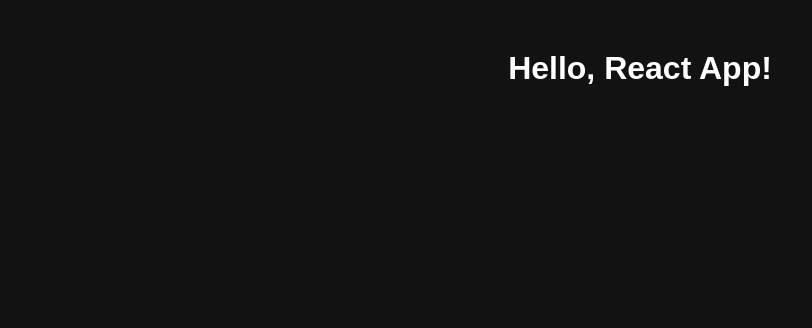
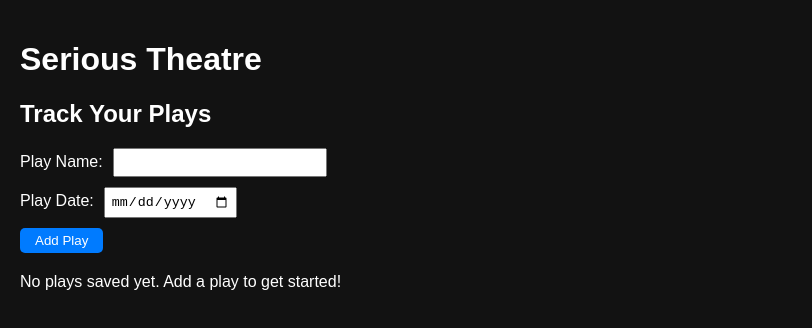
Before and after one commit to tescoboy/serious-theatre, a React (Create React App) app: page / in a window 1280 px wide. Shown: the top 328 px of the page, without its empty margins (0-812 px from the left). Built offline with nearby package versions, Linux system fonts and the light colour scheme; the HTML template or start-up script is replaced by a standard one.

Commit message:
Update App.js

```diff
--- a/src/App.js
+++ b/src/App.js
@@ -1,9 +1,109 @@
-import React from 'react';
+import React, { useState, useEffect } from "react";
 
 const App = () => {
+  // State for play inputs
+  const [playName, setPlayName] = useState("");
+  const [playDate, setPlayDate] = useState("");
+  const [plays, setPlays] = useState([]);
+
+  // Load plays from localStorage on initial render
+  useEffect(() => {
+    const savedPlays = JSON.parse(localStorage.getItem("seriousTheatrePlays")) || [];
+    setPlays(savedPlays);
+  }, []);
+
+  // Save plays to localStorage whenever plays state changes
+  useEffect(() => {
+    localStorage.setItem("seriousTheatrePlays", JSON.stringify(plays));
+  }, [plays]);
+
+  // Handle form submission
+  const handleAddPlay = (e) => {
+    e.preventDefault();
+    if (!playName || !playDate) {
+      alert("Please enter both a name and a date for the play.");
+      return;
+    }
+
+    const newPlay = { id: Date.now(), name: playName, date: playDate };
+    setPlays((prevPlays) => [...prevPlays, newPlay]);
+    setPlayName("");
+    setPlayDate("");
+  };
+
+  // Render the app
   return (
-    <div style={{ textAlign: 'center', marginTop: '50px' }}>
-      <h1>Hello, React App!</h1>
+    <div style={{ padding: "20px", fontFamily: "Arial, sans-serif" }}>
+      <h1>Serious Theatre</h1>
+      <h2>Track Your Plays</h2>
+
+      {/* Form to add a new play */}
+      <form onSubmit={handleAddPlay} style={{ marginBottom: "20px" }}>
+        <div>
+          <label>
+            Play Name:
+            <input
+              type="text"
+              value={playName}
+              onChange={(e) => setPlayName(e.target.value)}
+              style={{ marginLeft: "10px", padding: "5px", width: "200px" }}
+            />
+          </label>
+        </div>
+        <div style={{ marginTop: "10px" }}>
+          <label>
+            Play Date:
+            <input
+              type="date"
+              value={playDate}
+              onChange={(e) => setPlayDate(e.target.value)}
+              style={{ marginLeft: "10px", padding: "5px" }}
+            />
+          </label>
+        </div>
+        <button
+          type="submit"
+          style={{
+            marginTop: "10px",
+            padding: "5px 15px",
+            backgroundColor: "#007BFF",
+            color: "white",
+            border: "none",
+            borderRadius: "5px",
+            cursor: "pointer",
+          }}
+        >
+          Add Play
+        </button>
+      </form>
+
+      {/* Table to display saved plays */}
+      {plays.length > 0 ? (
+        <table
+          style={{
+            width: "100%",
+            borderCollapse: "collapse",
+            textAlign: "left",
+          }}
+        >
+          <thead>
+            <tr>
+              <th style={{ border: "1px solid #ddd", padding: "8px" }}>Name</th>
+              <th style={{ border: "1px solid #ddd", padding: "8px" }}>Date</th>
+            </tr>
+          </thead>
+          <tbody>
+            {plays.map((play) => (
+              <tr key={play.id}>
+                <td style={{ border: "1px solid #ddd", padding: "8px" }}>{play.name}</td>
+                <td style={{ border: "1px solid #ddd", padding: "8px" }}>{play.date}</td>
+              </tr>
+            ))}
+          </tbody>
+        </table>
+      ) : (
+        <p>No plays saved yet. Add a play to get started!</p>
+      )}
     </div>
   );
 };
```
